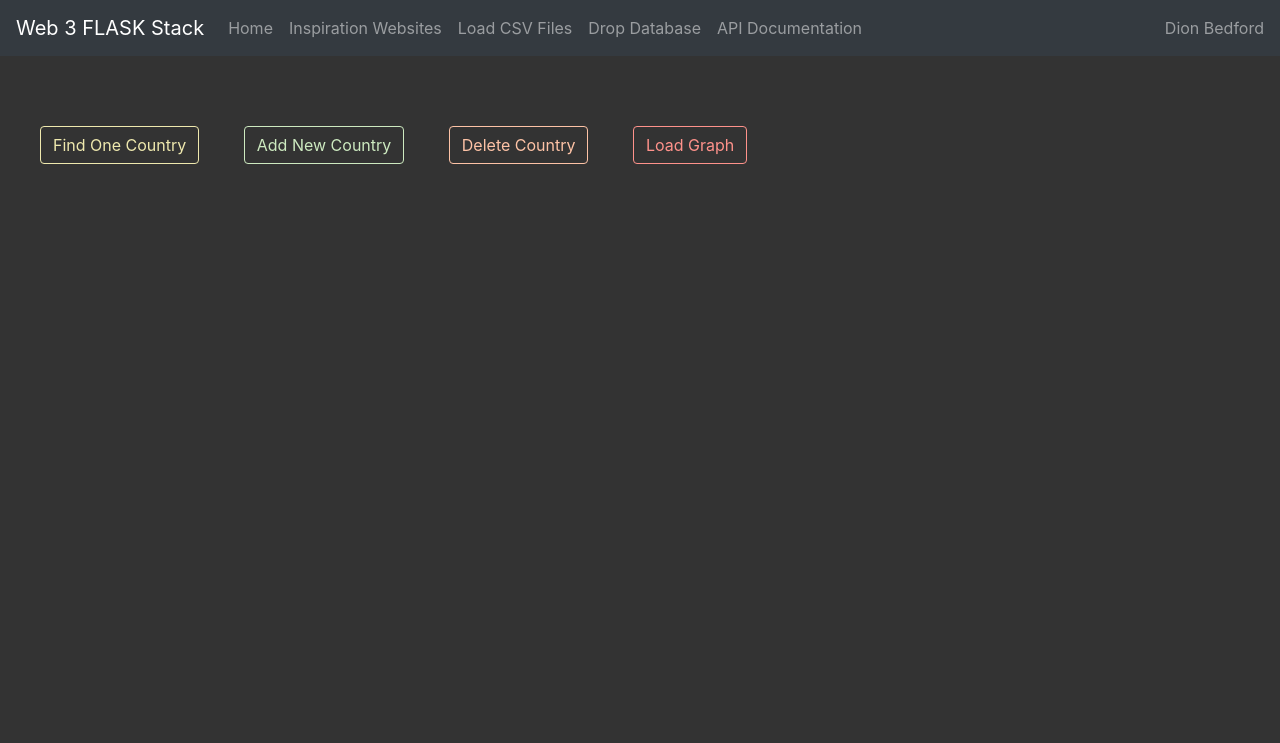
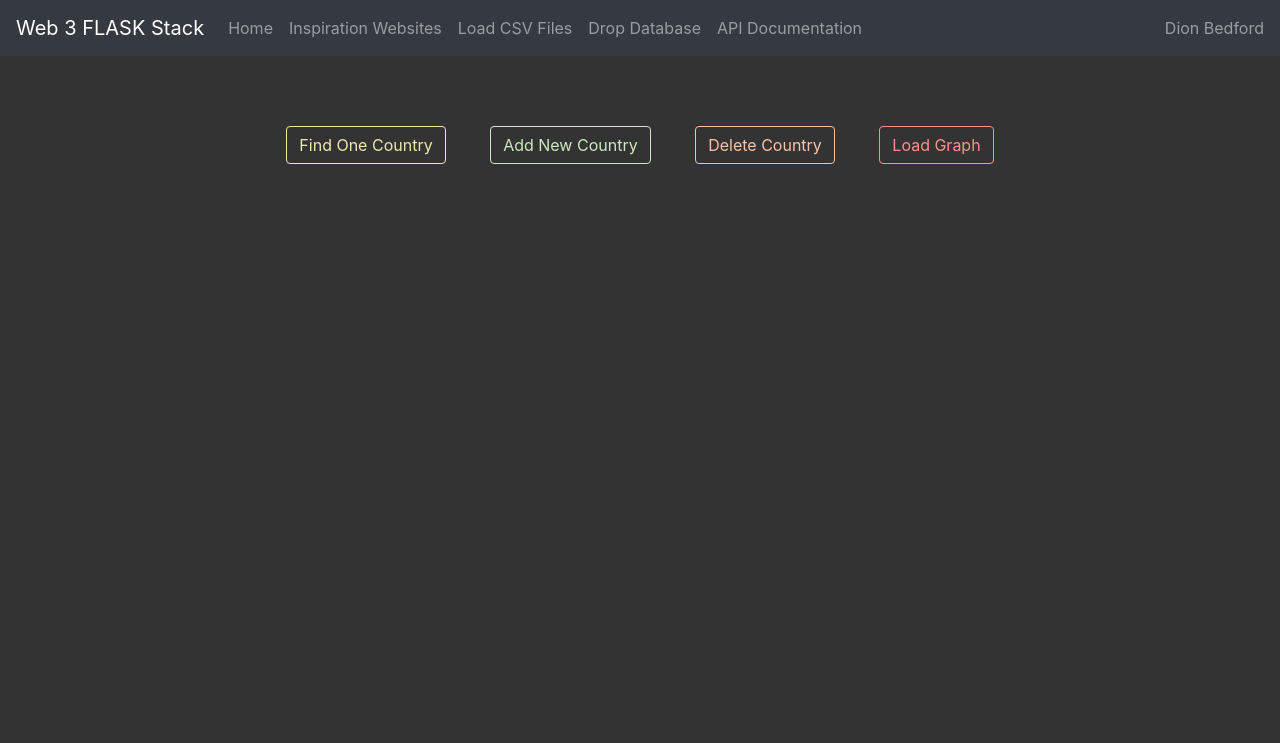
Before and after one commit to Floopion/Web3Files, a Flask app: page / in a window 1280 px wide. Shown: the top 743 px of the page. Run offline with Flask 2, Linux system fonts and the light colour scheme; parts of the project's set-up code (start-up, migrations or seed data) failed here and were passed over; some libraries are stand-ins or nearby versions; some web fonts are replaced.

Commit message:
Centered graph buttons

```diff
--- a/app.py
+++ b/app.py
@@ -27,11 +27,9 @@ class User(Document):
     first_name = StringField()
     last_name = StringField()
 
-
 class Country(Document):
     name = StringField()
     data = DictField()
-
 
 #########################
 #   Add Data to Mongo   #
--- a/static/styles.css
+++ b/static/styles.css
@@ -41,6 +41,6 @@ footer { text-align: center; margin-bottom: 20px; }
 
 .btn { margin: 0 20px; }
 
-.buttonGroup { display: block; margin: 0 auto; }
+.buttonGroup { display: block; margin: 0 auto; text-align: center; }
 
 /*# sourceMappingURL=styles.css.map */
--- a/styles.scss
+++ b/styles.scss
@@ -160,4 +160,5 @@ footer{
 .buttonGroup{
     display: block;
     margin: 0 auto;
+    text-align: center;
 }
```
Also changed, not shown: 1 other file.
